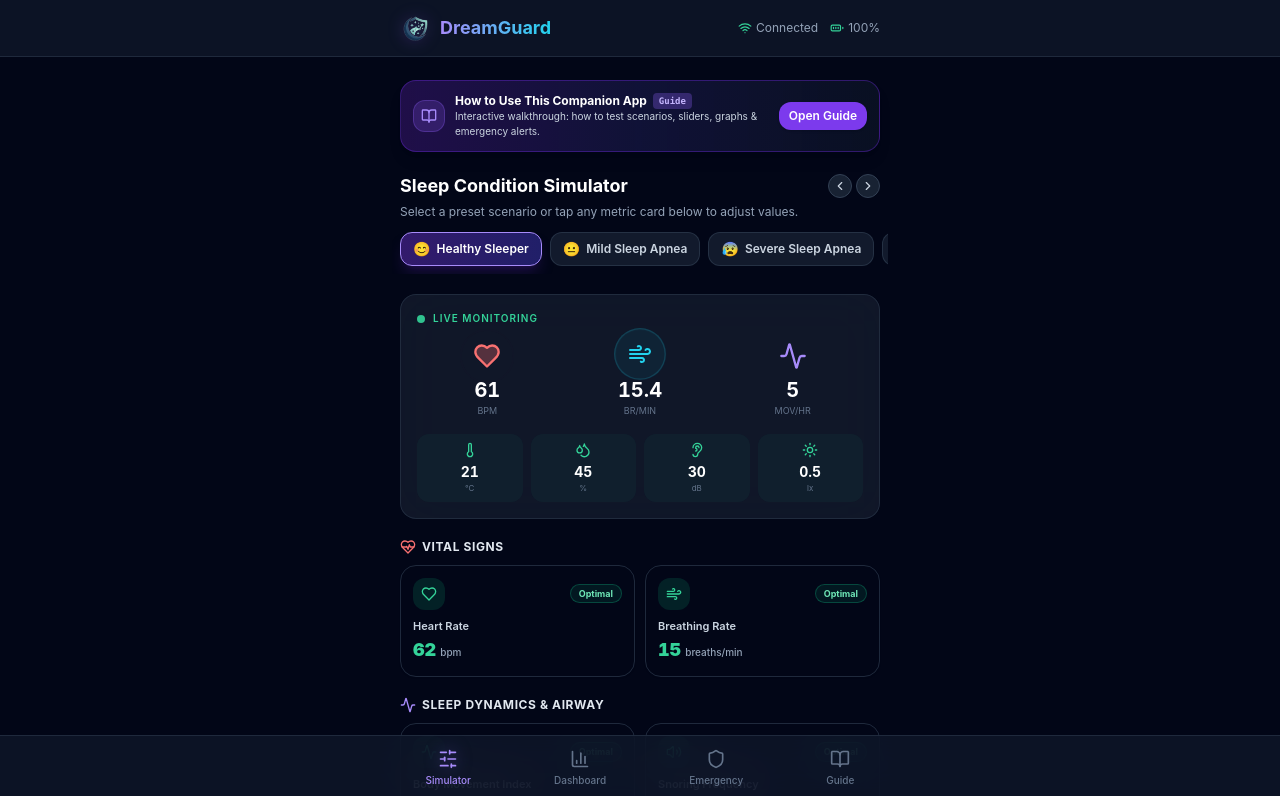
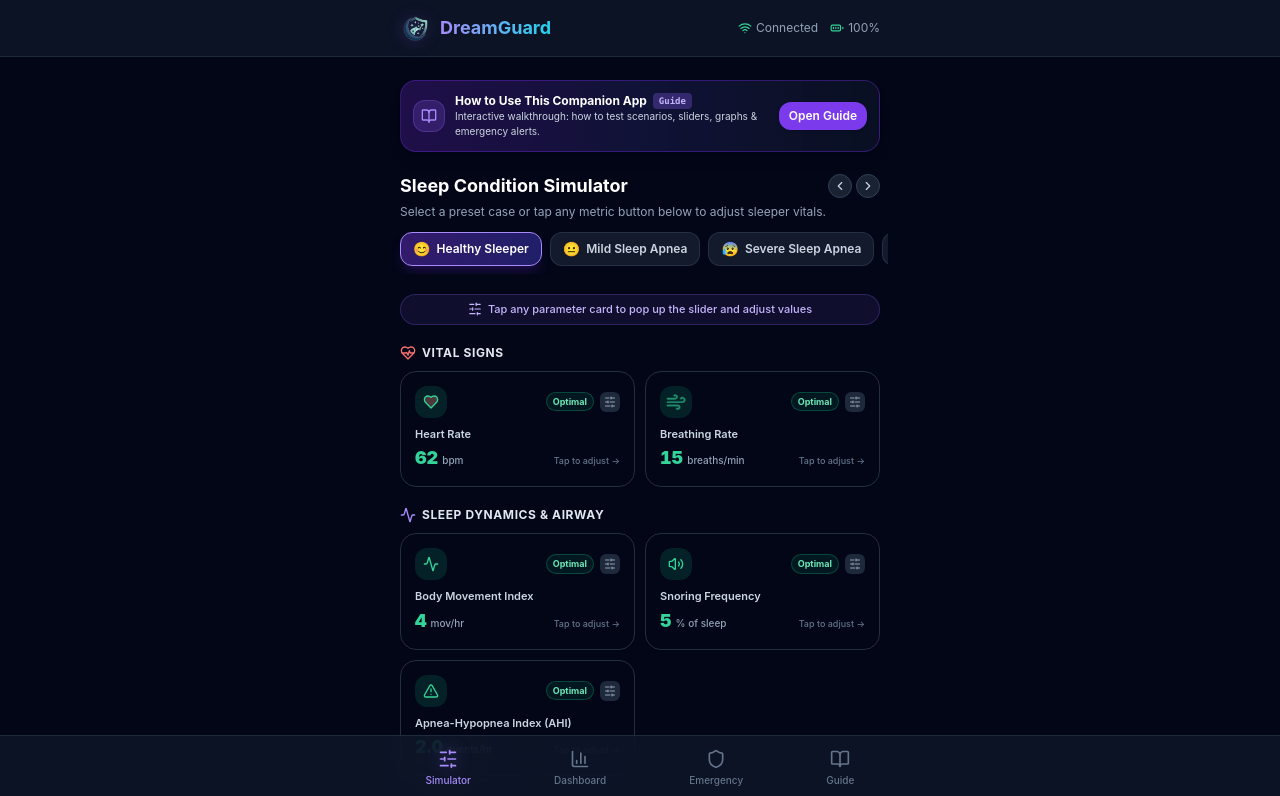
Before and after one commit to MonGZAZA/contactless-sleep-monitor-gui, a React (Vite) app: page / in a window 1280 px wide. Shown: the top 796 px of the page. Built offline with nearby package versions, Linux system fonts and the light colour scheme.

Commit message:
Embed live pulse animations into parameter cards, remove duplicate live monitoring section, add tap hint and quick X buttons to emergency modal

```diff
--- a/src/components/EmergencyOverlay.jsx
+++ b/src/components/EmergencyOverlay.jsx
@@ -167,6 +167,15 @@ export default function EmergencyOverlay({ emergency, onDismiss }) {
     return (
       <div className="fixed inset-0 z-50 flex items-center justify-center p-4 bg-slate-950/95 backdrop-blur-xl animate-fade-in overflow-y-auto">
         <div className="bg-slate-900 border-2 border-emerald-500/80 rounded-3xl w-full max-w-sm p-6 flex flex-col items-center text-center shadow-[0_0_60px_rgba(16,185,129,0.3)] relative z-10 animate-slide-up my-auto">
+          {/* Top-Right Quick Close Button */}
+          <button
+            onClick={handleDismiss}
+            className="absolute top-4 right-4 w-8 h-8 rounded-full bg-slate-800/80 hover:bg-slate-700 text-slate-400 hover:text-white flex items-center justify-center transition-colors border border-slate-700"
+            title="Dismiss and return"
+          >
+            <X className="w-4 h-4" />
+          </button>
+
           {/* Success Icon */}
           <div className="bg-emerald-500/20 p-4 rounded-full mb-3 border border-emerald-500/40 relative">
             <ShieldCheck className="w-12 h-12 text-emerald-400" />
@@ -259,6 +268,15 @@ export default function EmergencyOverlay({ emergency, onDismiss }) {
       <div className="absolute inset-0 bg-red-600/15 animate-pulse pointer-events-none" />
 
       <div className="bg-slate-900 border-2 border-red-500 rounded-3xl w-full max-w-sm p-6 flex flex-col items-center text-center shadow-[0_0_60px_rgba(239,68,68,0.5)] relative z-10 animate-slide-up">
+        {/* Top-Right Quick Close Button */}
+        <button
+          onClick={handleDismiss}
+          className="absolute top-4 right-4 w-8 h-8 rounded-full bg-slate-800/80 hover:bg-slate-700 text-slate-400 hover:text-white flex items-center justify-center transition-colors border border-slate-700"
+          title="Dismiss Alert"
+        >
+          <X className="w-4 h-4" />
+        </button>
+
         {/* Pulsing Alarm Icon */}
         <div className="bg-red-500/25 p-4 rounded-full mb-3 animate-pulse relative">
           <span className="absolute inset-0 rounded-full border border-red-400/60 animate-ping" />
--- a/src/components/MetricCard.jsx
+++ b/src/components/MetricCard.jsx
@@ -34,6 +34,13 @@ export default function MetricCard({ label, value, unit, icon, color = 'violet',
 
   const scheme = colorMap[color] || colorMap.violet;
 
+  // Real-time animation durations
+  const heartDuration = typeof value === 'number' ? Math.max(0.35, 60 / (value || 60)) : 1;
+  const breathDuration = typeof value === 'number' ? Math.max(0.6, 60 / (value || 15)) : 4;
+
+  const isHeart = icon === 'HeartPulse' || label.toLowerCase().includes('heart');
+  const isBreath = icon === 'Wind' || label.toLowerCase().includes('breath');
+
   return (
     <div
       className={`bg-slate-800/60 backdrop-blur-xl border rounded-2xl p-3.5 flex flex-col justify-between transition-all duration-200 shadow-sm ${scheme.border}`}
@@ -43,7 +50,19 @@ export default function MetricCard({ label, value, unit, icon, color = 'violet',
           {label}
         </span>
         <div className={`p-1.5 rounded-xl ${scheme.iconBg} shrink-0`}>
-          <IconComponent className="w-4 h-4" />
+          {isHeart ? (
+            <IconComponent
+              className="w-4 h-4"
+              style={{ animation: `heartbeat ${heartDuration}s ease-in-out infinite` }}
+            />
+          ) : isBreath ? (
+            <IconComponent
+              className="w-4 h-4"
+              style={{ animation: `breathe ${breathDuration}s ease-in-out infinite` }}
+            />
+          ) : (
+            <IconComponent className="w-4 h-4" />
+          )}
         </div>
       </div>
 
--- a/src/components/ParameterButton.jsx
+++ b/src/components/ParameterButton.jsx
@@ -1,5 +1,6 @@
 import React from 'react';
 import * as Icons from 'lucide-react';
+import { SlidersHorizontal } from 'lucide-react';
 import { PARAM_CONFIG } from '../data/sleepAnalysis';
 
 function getValueStatus(key, value) {
@@ -42,7 +43,7 @@ const statusBgColors = {
 };
 
 const statusBorderColors = {
-  good: 'border-slate-700/60 hover:border-emerald-500/50',
+  good: 'border-slate-700/70 hover:border-emerald-500/50',
   warn: 'border-amber-500/40 hover:border-amber-500/70',
   danger: 'border-red-500/50 hover:border-red-500/80',
   neutral: 'border-slate-700/60',
@@ -69,34 +70,62 @@ export default function ParameterButton({ paramKey, value, onClick, disabled = f
   const IconComponent = Icons[config.icon] || Icons.Activity;
   const status = getValueStatus(paramKey, value);
 
+  // Dynamic animation durations based on real physiological values
+  const heartDuration = Math.max(0.35, 60 / (value || 60));
+  const breathDuration = Math.max(0.6, 60 / (value || 15));
+
   return (
     <button
       type="button"
       onClick={onClick}
       disabled={disabled}
-      className={`relative p-3 rounded-2xl border bg-slate-850 hover:bg-slate-800/80 flex flex-col justify-between transition-all duration-200 active:scale-95 text-left group shadow-sm ${statusBorderColors[status]} ${
+      className={`relative p-3.5 rounded-2xl border bg-slate-850 hover:bg-slate-800 flex flex-col justify-between transition-all duration-200 active:scale-95 text-left group shadow-sm ${statusBorderColors[status]} ${
         disabled ? 'opacity-40 pointer-events-none' : ''
       }`}
     >
       <div className="flex items-center justify-between w-full mb-2">
-        <div className={`p-2 rounded-xl ${statusBgColors[status]} transition-transform group-hover:scale-105`}>
+        <div className={`p-2 rounded-xl ${statusBgColors[status]} transition-transform group-hover:scale-110 relative`}>
+          {paramKey === 'heartRate' ? (
+            <IconComponent
+              className="w-4 h-4 fill-red-400/30"
+              style={{ animation: `heartbeat ${heartDuration}s ease-in-out infinite` }}
+            />
+          ) : paramKey === 'breathingRate' ? (
+            <IconComponent
+              className="w-4 h-4"
+              style={{ animation: `breathe ${breathDuration}s ease-in-out infinite` }}
+            />
+          ) : (
             <IconComponent className="w-4 h-4" />
+          )}
         </div>
-        <span className={`text-[9px] font-bold px-2 py-0.5 rounded-full border ${statusPillColors[status]}`}>
+
+        {/* Status Badge + Tap Icon */}
+        <div className="flex items-center gap-1.5">
+          <span className={`text-[9px] font-bold px-1.5 py-0.5 rounded-full border ${statusPillColors[status]}`}>
             {statusLabels[status]}
           </span>
+          <div className="p-1 rounded-md bg-slate-800 text-slate-400 group-hover:text-violet-400 group-hover:bg-slate-700 transition-colors">
+            <SlidersHorizontal className="w-3 h-3" />
+          </div>
+        </div>
       </div>
 
       <div className="w-full">
         <div className="text-[11px] font-semibold text-slate-300 line-clamp-1 group-hover:text-white transition-colors">
           {config.label}
         </div>
-        <div className="flex items-baseline gap-1 mt-0.5">
+        <div className="flex items-baseline justify-between mt-0.5">
+          <div className="flex items-baseline gap-1">
             <span className={`text-lg font-black tabular-nums ${statusColors[status]}`}>
               {Number.isInteger(config.step) ? value : value.toFixed(1)}
             </span>
             <span className="text-[10px] text-slate-400 font-medium">{config.unit}</span>
           </div>
+          <span className="text-[9px] text-slate-500 font-medium group-hover:text-violet-300 transition-colors">
+            Tap to adjust →
+          </span>
+        </div>
       </div>
     </button>
   );
--- a/src/pages/Simulator.jsx
+++ b/src/pages/Simulator.jsx
@@ -5,9 +5,17 @@ import { PARAM_CONFIG, PRESETS, CATEGORIES } from '../data/sleepAnalysis';
 import ParameterButton from '../components/ParameterButton';
 import SliderModal from '../components/SliderModal';
 import EmergencyOverlay from '../components/EmergencyOverlay';
-import LiveIndicators from '../components/LiveIndicators';
 import * as Icons from 'lucide-react';
-import { RefreshCw, ChevronLeft, ChevronRight, BookOpen, ArrowRight, BarChart3, Sparkles } from 'lucide-react';
+import {
+  RefreshCw,
+  ChevronLeft,
+  ChevronRight,
+  BookOpen,
+  ArrowRight,
+  BarChart3,
+  SlidersHorizontal,
+  Touchpad,
+} from 'lucide-react';
 
 export default function Simulator() {
   const {
@@ -55,11 +63,11 @@ export default function Simulator() {
   };
 
   return (
-    <div className="space-y-5 animate-fade-in pb-8">
+    <div className="space-y-5 animate-fade-in pb-10">
       {/* Emergency Overlay */}
       <EmergencyOverlay emergency={analysis?.emergency} onDismiss={handleDismissEmergency} />
 
-      {/* Slider Popover Modal (When any parameter card is pushed) */}
+      {/* Slider Popover Modal */}
       {activeParamKey && (
         <SliderModal
           paramKey={activeParamKey}
@@ -116,7 +124,7 @@ export default function Simulator() {
           </div>
         </div>
         <p className="text-xs text-slate-400 mb-3">
-          Select a preset scenario or tap any metric card below to adjust values.
+          Select a preset case or tap any metric button below to adjust sleeper vitals.
         </p>
 
         {/* Horizontal Case Selection with Drag & Touch Scroll */}
@@ -155,10 +163,13 @@ export default function Simulator() {
         </div>
       </section>
 
-      {/* Live Dynamic Pulse Indicators */}
-      <LiveIndicators liveParams={liveParams} baseParams={params} />
+      {/* Clear Tap Hint Pill */}
+      <div className="flex items-center justify-center gap-1.5 py-1.5 px-3 rounded-full bg-violet-500/10 border border-violet-500/25 text-violet-300 text-[11px] font-medium text-center">
+        <SlidersHorizontal className="w-3.5 h-3.5 shrink-0" />
+        <span>Tap any parameter card to pop up the slider and adjust values</span>
+      </div>
 
-      {/* Compact Interactive Parameter Cards (Organized by Category) */}
+      {/* Interactive Parameter Cards (Organized by Category with embedded animations) */}
       <section className="space-y-5">
         {Object.entries(CATEGORIES).map(([catKey, category]) => {
           const CatIcon = Icons[category.icon] || Icons.Activity;
```
Also changed, not shown: src/pages/Dashboard.jsx (+7 -11 lines). Lines whose indentation alone changed are shown as unchanged.
